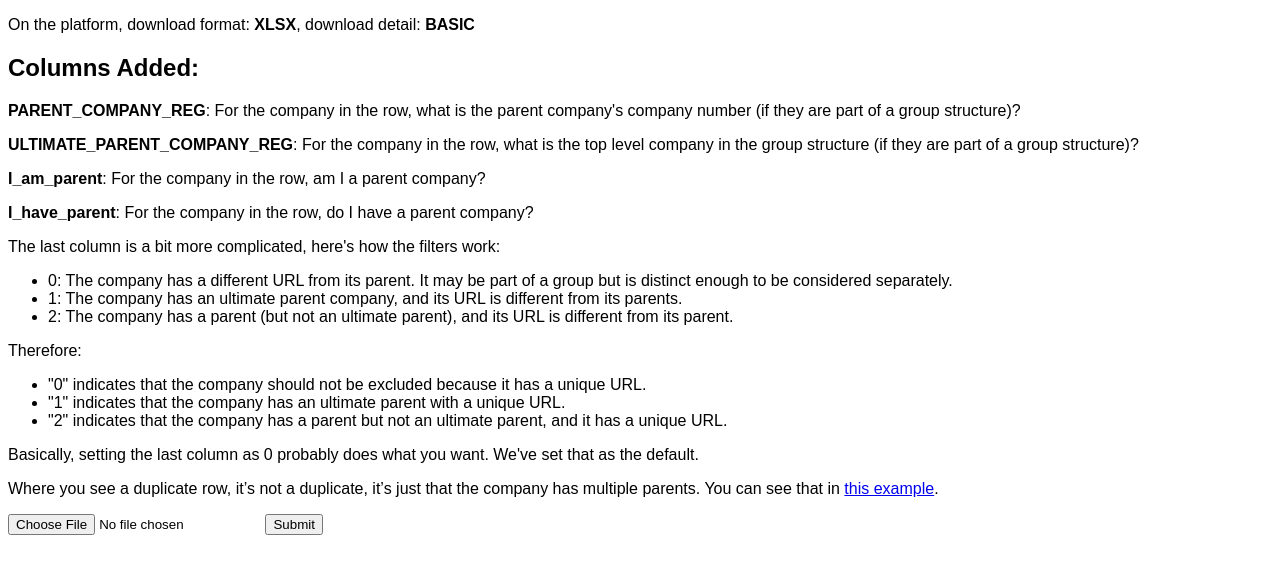
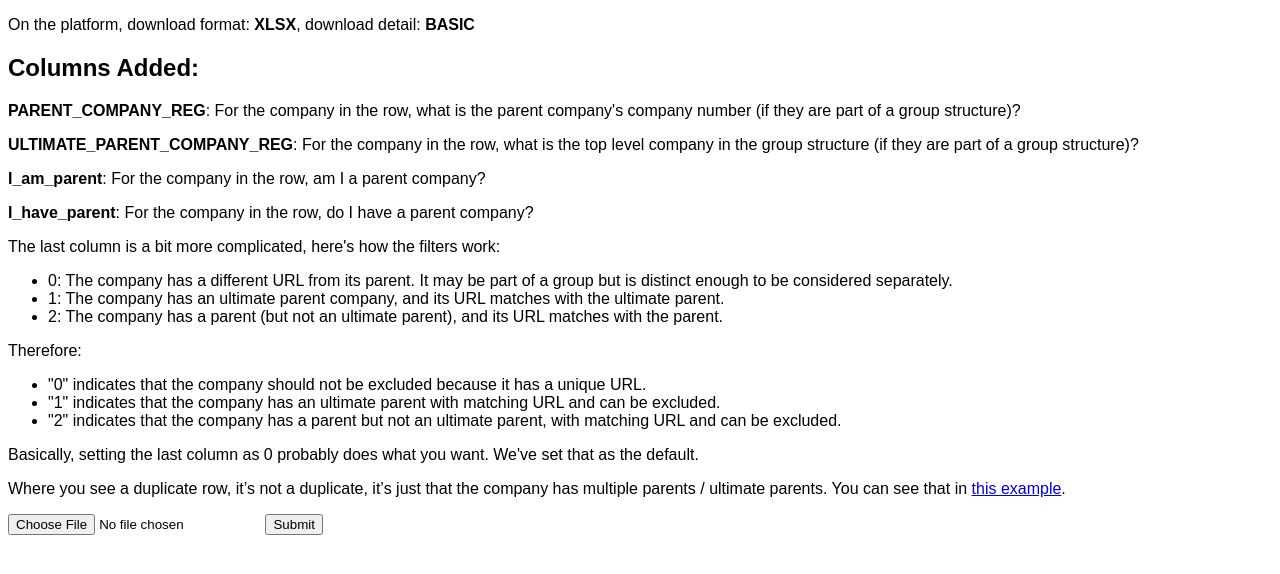
Before and after one commit to TheDataCity/WebApp-Company-Groups, a Flask app: page / in a window 1280 px wide. Shown: the top 574 px of the page. Run offline with Flask 3, Linux system fonts and the light colour scheme.

Commit message:
Update index.html
Small changes to better explain the 0,1,2 logics on the Web page

```diff
--- a/templates/index.html
+++ b/templates/index.html
@@ -41,19 +41,19 @@
             The last column is a bit more complicated, here's how the filters work:
             <ul>
                 <li>0: The company has a different URL from its parent. It may be part of a group but is distinct enough to be considered separately.</li>
-                <li>1: The company has an ultimate parent company, and its URL is different from its parents.</li>
-                <li>2: The company has a parent (but not an ultimate parent), and its URL is different from its parent.</li>
+                <li>1: The company has an ultimate parent company, and its URL matches with the ultimate parent.</li>
+                <li>2: The company has a parent (but not an ultimate parent), and its URL matches with the parent.</li>
             </ul>
             Therefore:
             <ul>
                 <li>"0" indicates that the company should not be excluded because it has a unique URL.</li>
-                <li>"1" indicates that the company has an ultimate parent with a unique URL.</li>
-                <li>"2" indicates that the company has a parent but not an ultimate parent, and it has a unique URL.</li>
+                <li>"1" indicates that the company has an ultimate parent with matching URL and can be excluded.</li>
+                <li>"2" indicates that the company has a parent but not an ultimate parent, with matching URL and can be excluded.</li>
             </ul>
             Basically, setting the last column as 0 probably does what you want. We've set that as the default.
         </p>
 
-        <p>Where you see a duplicate row, it’s not a duplicate, it’s just that the company has multiple parents. You can see that in <a href="https://register.openownership.org/entities/3250043135892301959/graph" rel="noopener" target="_blank">this example</a>.</p>
+        <p>Where you see a duplicate row, it’s not a duplicate, it’s just that the company has multiple parents / ultimate parents. You can see that in <a href="https://register.openownership.org/entities/3250043135892301959/graph" rel="noopener" target="_blank">this example</a>.</p>
 
         <form action="/uploader" method="POST" enctype="multipart/form-data">
             <input type="file" name="file" />
```
